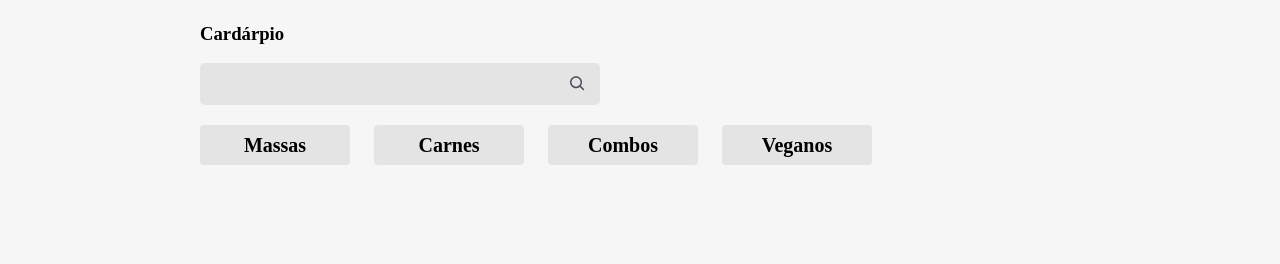
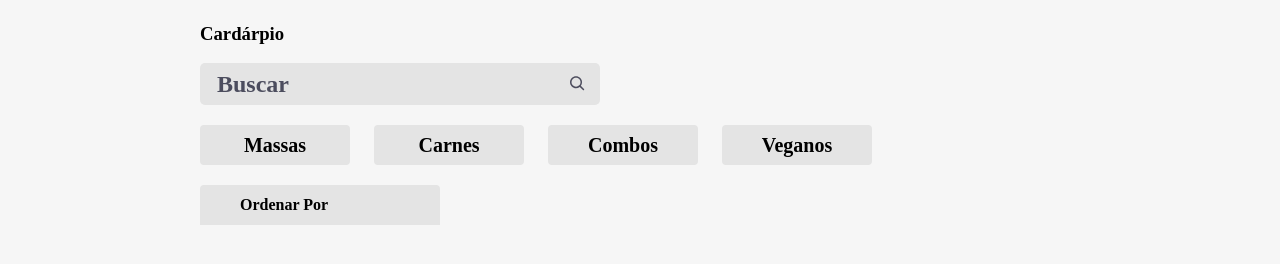
Before and after one commit to kelvia-snts/Aluroni, a React (Create React App) app: page / in a window 1280 px wide. Shown: the part 424-688 px from the top of the page. Built offline with nearby package versions, Linux system fonts and the light colour scheme; a web font is replaced by a local one.

Commit message:
feat: add sort component

```diff
--- a/public/index.html
+++ b/public/index.html
@@ -2,15 +2,14 @@
 <html lang="en">
   <head>
     <meta charset="utf-8" />
-    <link rel="icon" href="%PUBLIC_URL%/favicon.ico" />
+    <link rel="icon" href="%PUBLIC_URL%/favicon.svg" />
     <meta name="viewport" content="width=device-width, initial-scale=1" />
     <meta name="theme-color" content="#000000" />
     <meta
       name="description"
       content="Web site created using create-react-app"
     />
-    <link rel="apple-touch-icon" href="%PUBLIC_URL%/logo192.png" />
-    <link rel="manifest" href="%PUBLIC_URL%/manifest.json" />
+
     <title>Aluroni</title>
   </head>
   <body>
--- a/src/pages/RestaurantMenu/SearchEngine/index.tsx
+++ b/src/pages/RestaurantMenu/SearchEngine/index.tsx
@@ -13,6 +13,7 @@ export default function SearchEngine({ search, setSearch }: Props) {
         type="text"
         value={search}
         onChange={(event) => setSearch(event.target.value)}
+        placeholder="Buscar"
       />
       <CgSearch size={20} color="#4d4d5e" cursor="pointer" />
     </div>
--- /dev/null
+++ b/src/pages/RestaurantMenu/Sort/Sort.module.scss
@@ -0,0 +1,49 @@
+@import "styles/variables";
+
+.sort {
+  align-items: center;
+  background-color: $grey;
+  border: none;
+  border-top-left-radius: 4px;
+  border-top-right-radius: 4px;
+  display: flex;
+  font-size: 1rem;
+  font-weight: bold;
+  height: 40px;
+  justify-content: space-between;
+  min-width: 240px;
+  padding: 0 40px;
+  position: relative;
+  &--ativo {
+    background-color: $blue;
+    color: white;
+  }
+  &__options {
+    display: none;
+    position: absolute;
+    left: 0;
+    flex-direction: column;
+    top: 100%;
+    width: 100%;
+    &--ativo {
+      display: flex;
+    }
+  }
+  &__option {
+    align-items: center;
+    background-color: $grey;
+    border-top: 2px solid $light-grey;
+    box-sizing: border-box;
+    color: $black;
+    display: flex;
+    height: 40px;
+    justify-content: center;
+    width: inherit;
+    &:hover,
+    &--ativo {
+      background-color: $blue;
+      cursor: pointer;
+      color: white;
+    }
+  }
+}
--- /dev/null
+++ b/src/pages/RestaurantMenu/Sort/index.tsx
@@ -0,0 +1,17 @@
+import sortStyle from "./Sort.module.scss";
+import options from "./options.json";
+
+export default function Sort() {
+  return (
+    <button className={sortStyle.sort}>
+      <span>Ordenar Por</span>
+      <div className={sortStyle.sort__options}>
+        {options.map((option) => (
+          <div className={sortStyle.sort__option} key={option.value}>
+            {option.name}
+          </div>
+        ))}
+      </div>
+    </button>
+  );
+}
--- /dev/null
+++ b/src/pages/RestaurantMenu/Sort/options.json
@@ -0,0 +1,18 @@
+[
+  {
+    "name": "",
+    "value": ""
+  },
+  {
+    "name": "Porção",
+    "value": "porcao"
+  },
+  {
+    "name": "Qtd. pessoas",
+    "value": "qtd_pessoas"
+  },
+  {
+    "name": "Preço",
+    "value": "preco"
+  }
+]
--- a/src/pages/RestaurantMenu/index.tsx
+++ b/src/pages/RestaurantMenu/index.tsx
@@ -3,6 +3,7 @@ import { ReactComponent as Logo } from "assets/logo.svg";
 import { useState } from "react";
 import SearchEngine from "./SearchEngine";
 import Filters from "./SearchEngine/FIlters";
+import Sort from "./Sort";
 
 export default function RestaurantMenu() {
   const [search, setSearch] = useState("");
@@ -22,7 +23,8 @@ export default function RestaurantMenu() {
         <h3 className={restaurantMenuStyle.menu__title}>Cardárpio</h3>
         <SearchEngine search={search} setSearch={setSearch} />
         <div className={restaurantMenuStyle.restaurantMenu__filters}>
-          <Filters filter={filter} setFilter={setFilter}/>
+          <Filters filter={filter} setFilter={setFilter} />
+          <Sort />
         </div>
       </section>
     </main>
```
Also changed, not shown: public/favicon.svg (added).
